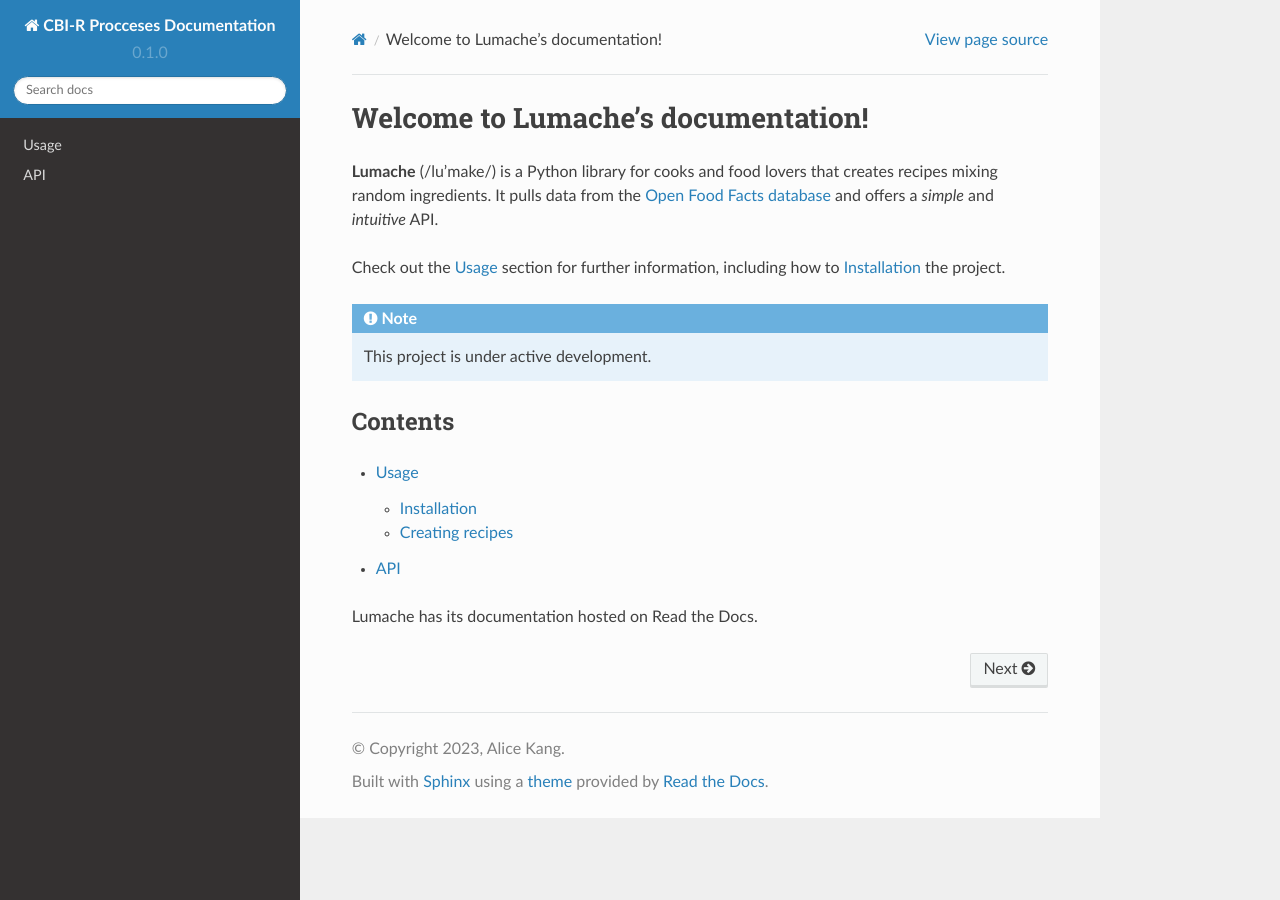
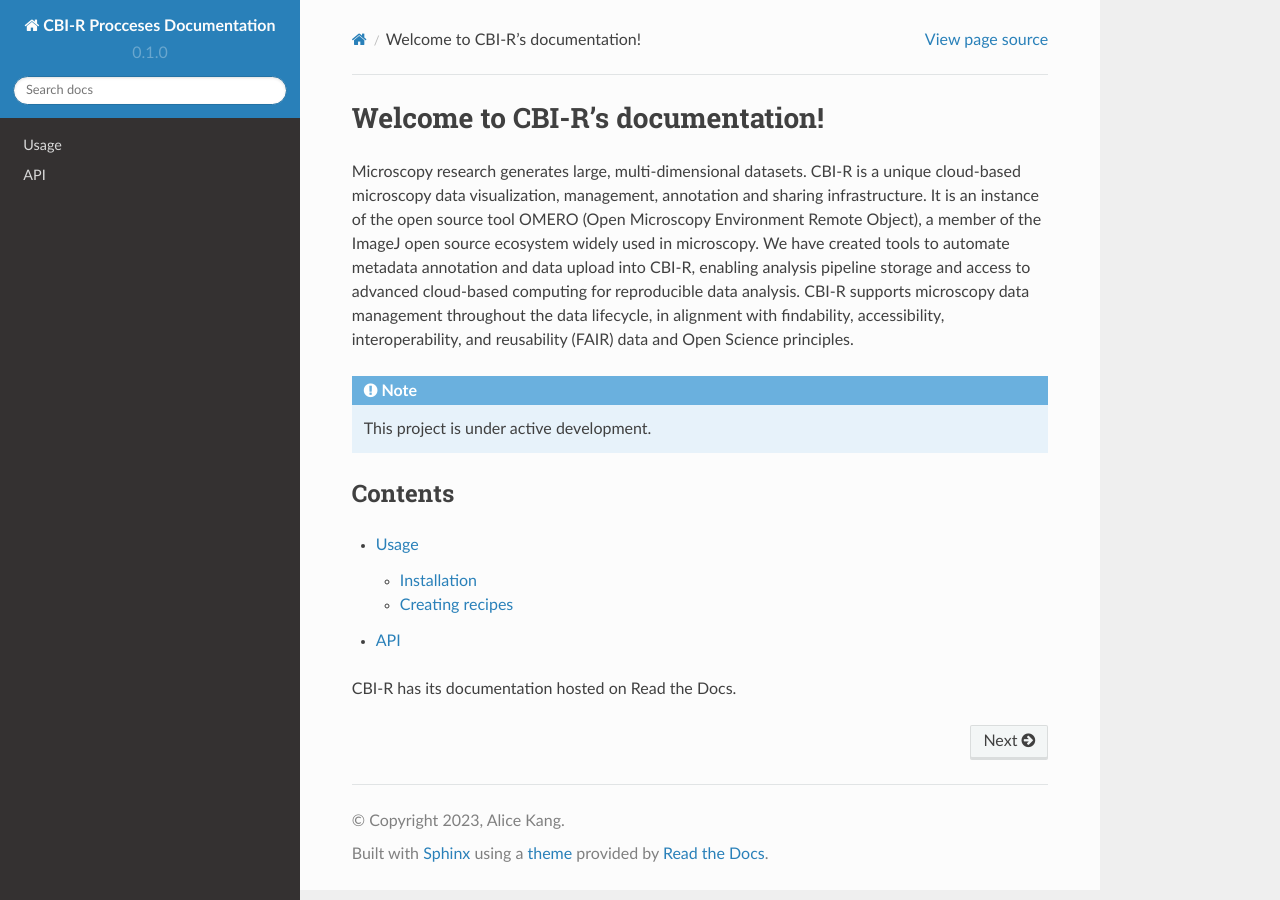
Before and after one commit to CBI-R/cbi-processes, a Sphinx documentation site: the page built from docs/source/index.rst, in a window 1280 px wide. Built offline with Sphinx 7.4.7 and the Read the Docs theme 2.0.0, drawn with Linux system fonts in a browser that asks for light colours.

Commit message:
Update index.rst

```diff
--- a/docs/source/index.rst
+++ b/docs/source/index.rst
@@ -1,13 +1,7 @@
-Welcome to Lumache's documentation!
+Welcome to CBI-R's documentation!
 ===================================
 
-**Lumache** (/lu'make/) is a Python library for cooks and food lovers
-that creates recipes mixing random ingredients.
-It pulls data from the `Open Food Facts database <https://world.openfoodfacts.org/>`_
-and offers a *simple* and *intuitive* API.
-
-Check out the :doc:`usage` section for further information, including
-how to :ref:`installation` the project.
+Microscopy research generates large, multi-dimensional datasets. CBI-R is a unique cloud-based microscopy data visualization, management, annotation and sharing infrastructure. It is an instance of the open source tool OMERO (Open Microscopy Environment Remote Object), a member of the ImageJ open source ecosystem widely used in microscopy. We have created tools to automate metadata annotation and data upload into CBI-R, enabling analysis pipeline storage and access to advanced cloud-based computing for reproducible data analysis. CBI-R supports microscopy data management throughout the data lifecycle, in alignment with findability, accessibility, interoperability, and reusability (FAIR) data and Open Science principles.
 
 .. note::
 
@@ -21,4 +15,4 @@ Contents
    usage
    api
 
-Lumache has its documentation hosted on Read the Docs.
+CBI-R has its documentation hosted on Read the Docs.
```
